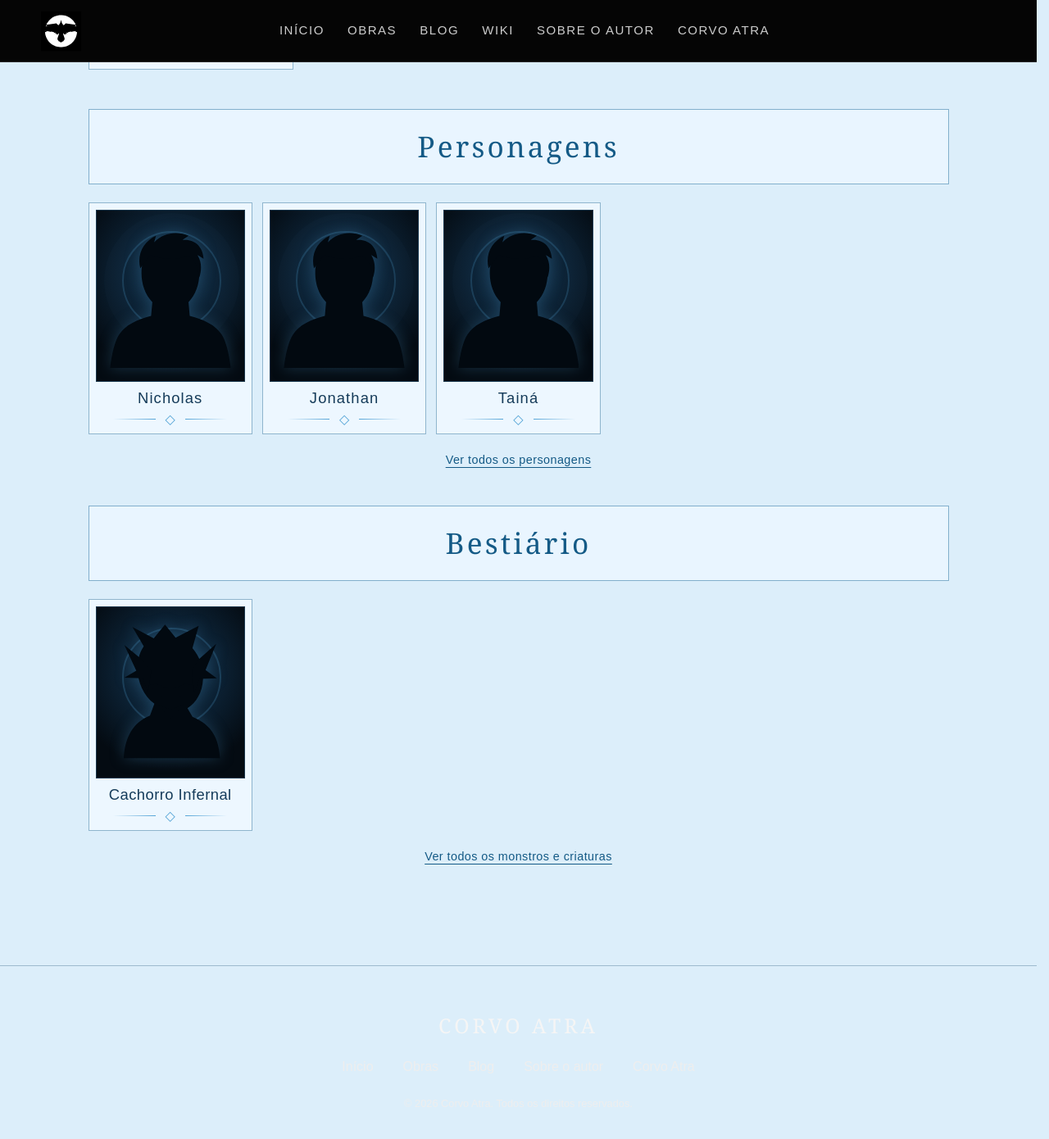
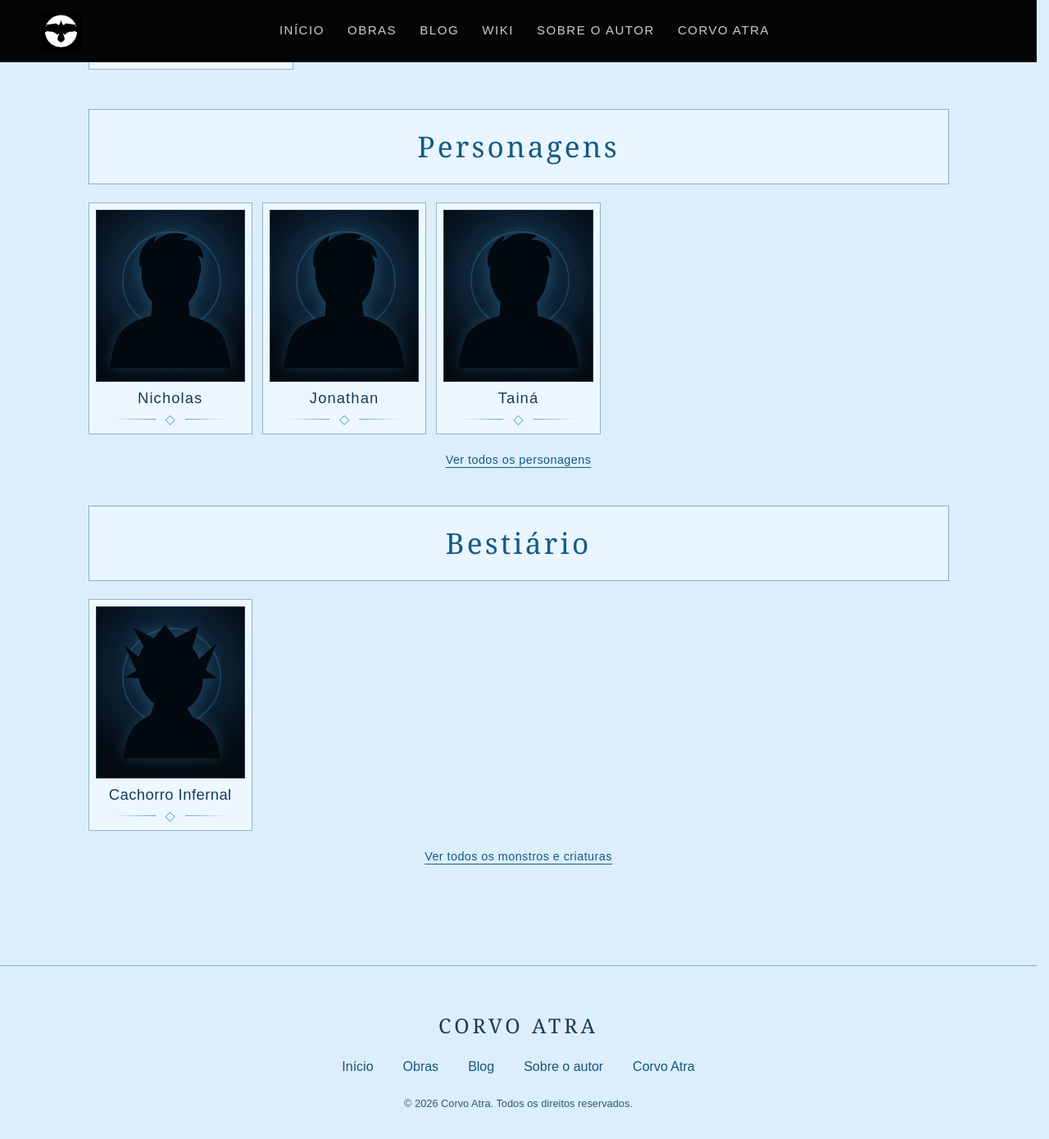
Before and after one commit to corvoatra/corvo-atra, a Jekyll site: the page built from wiki-guardioes-do-veu.html, in a window 1280 px wide and 1400 px high, scrolled down 2480 px. Shown: the top 1390 px of the window at 82% size. Built offline with Jekyll 4.4.1, drawn with Linux system fonts in a browser that asks for light colours.

Commit message:
Corrige contraste do rodapé nas Wikis azuis de Guardiões do Véu

```diff
--- a/assets/css/wiki-guardioes-responsive.css
+++ b/assets/css/wiki-guardioes-responsive.css
@@ -204,3 +204,30 @@ main.wrap .breadcrumb a {
   main.wrap .bestiary-card {min-width:0;overflow-wrap:anywhere}
   main.wrap .book-cover {min-width:0}
 }
+
+/* Rodapé legível sobre o fundo azul-claro das Wikis.
+   Não altera o cabeçalho escuro nem o rodapé das demais páginas do site. */
+body > footer {
+  background: #dceefa !important;
+  color: #244b68 !important;
+  border-top: 1px solid #82afcc !important;
+}
+body > footer .brand,
+body > footer > strong {
+  color: #153b59 !important;
+}
+body > footer .links a,
+body > footer a {
+  color: #15577e !important;
+}
+body > footer .links a:hover,
+body > footer .links a:focus-visible,
+body > footer a:hover,
+body > footer a:focus-visible {
+  color: #0b3859 !important;
+  text-decoration: underline !important;
+  text-underline-offset: 3px;
+}
+body > footer > div:last-child {
+  color: #315873 !important;
+}
```
